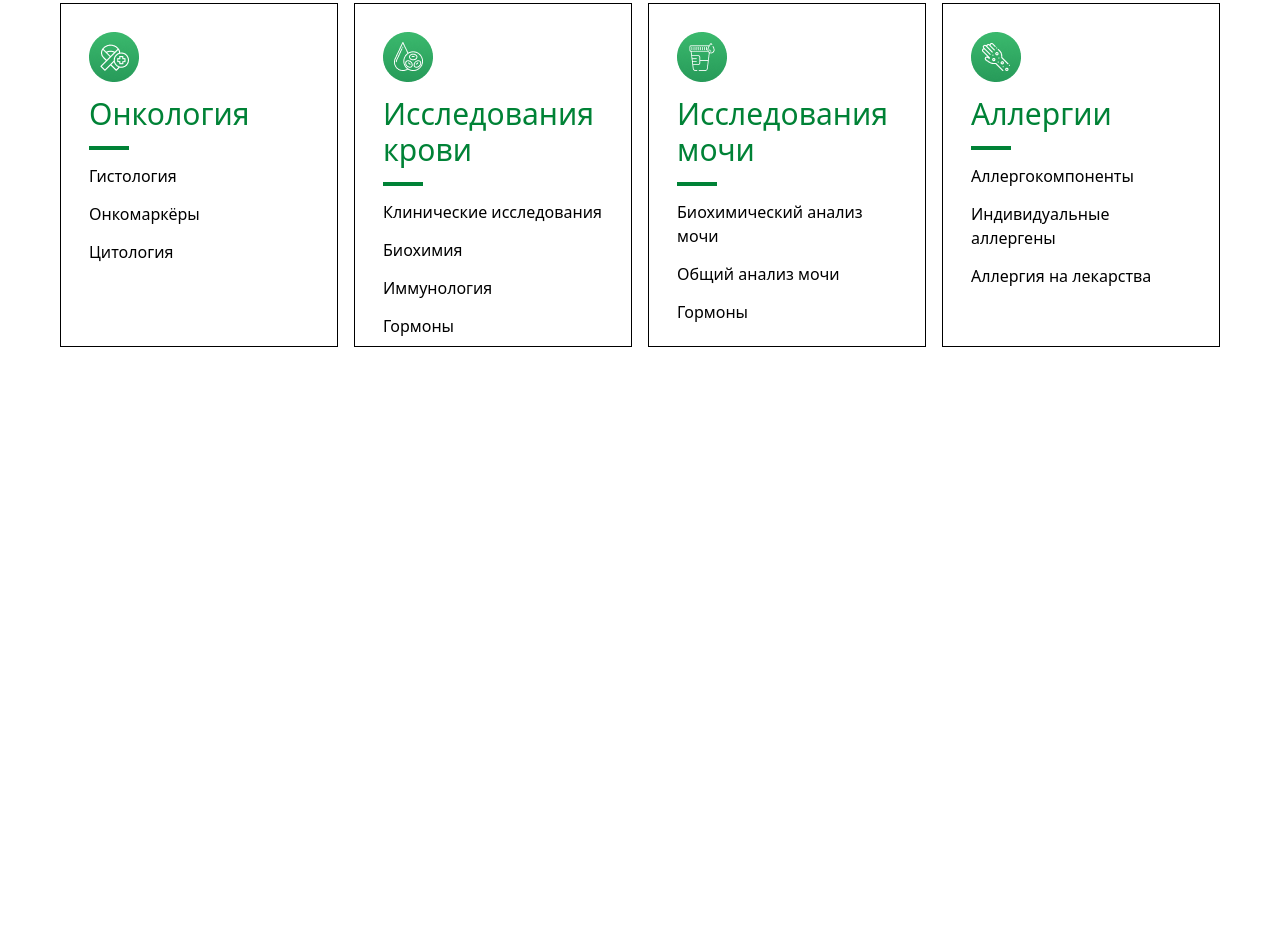
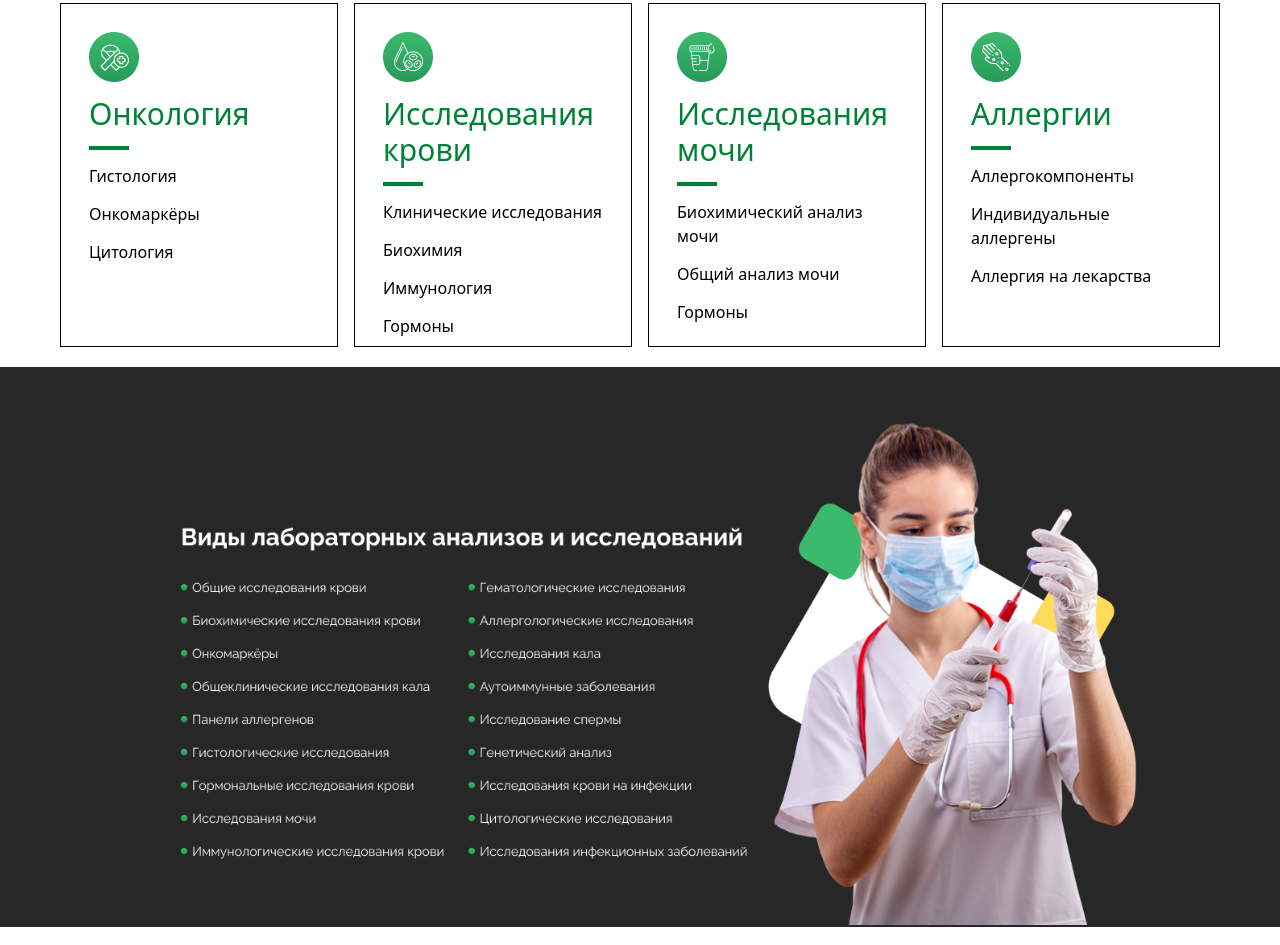
Before and after one commit to habibullohtuganov-ctrl/home_work_13, a website: page index.html in a window 1280 px wide. Shown: the part 1167-2112 px from the top of the page. Before the commit the page ends 1534 px from the top, so only its background shows below. Drawn offline with Linux system fonts and the light colour scheme.

Commit message:
seventh commit

```diff
--- a/index.html
+++ b/index.html
@@ -139,6 +139,13 @@
             <p>Аллергия на лекарства</p>
         </div>
     </div>
+
+    <div class="w-100% lg:h-140 bg-[#272727] p-5">
+    <div class="max-w-300 m-auto flex gap-4 items-center p-5 flex-col lg:flex-row">
+        <img src="./src/img/Group 1897.png" class="hidden lg:flex">
+        <img src="./src/img/Group 1897 (1).png" class="lg:hidden">
+    </div>
+    </div>
 </body>
 
 </html>
```
Also changed, not shown: src/img/Group 1897 (1).png (added), src/img/Group 1897.png (added), src/output.css.
